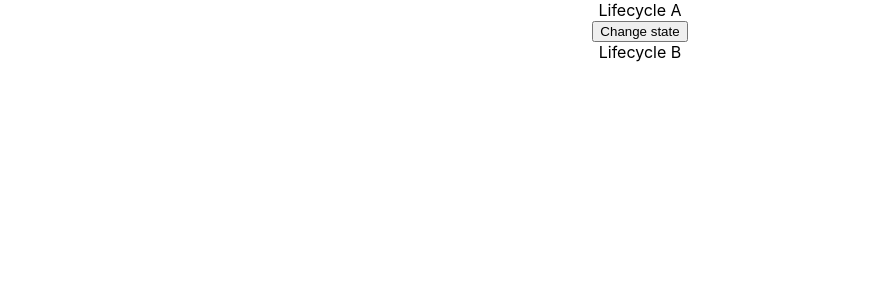
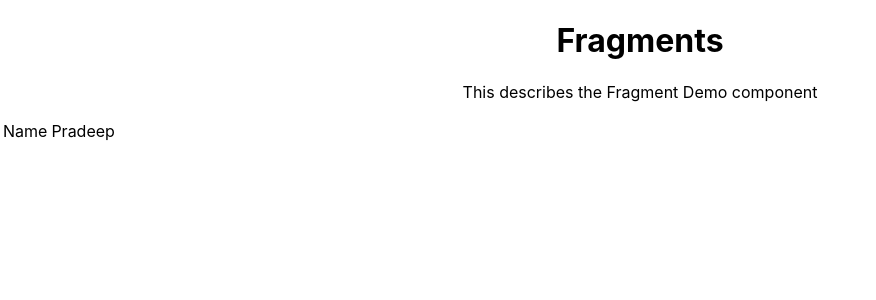
Before and after one commit to Pradeep712/React, a React (Create React App) app in the folder hello-world/: page / in a window 1280 px wide. Shown: the top 300 px of the page, without its empty margins (0-876 px from the left). Built offline with nearby package versions, Linux system fonts and the light colour scheme.

Commit message:
Step 19 Fragments/Empty tag

```diff
--- a/hello-world/src/App.js
+++ b/hello-world/src/App.js
@@ -15,13 +15,18 @@ import './App.css';
 // import './appStyles.css'
 // import styles from './appStyles.module.css' //module styles must be import like above
 // import Form from './component/Form';
-import LifecycleA from './component/LifecycleA'
+// import LifecycleA from './component/LifecycleA'
+import FragmentDemo from './component/FragmentDemo';
+import Table from './component/Table';
 
 class App extends Component{
   render(){
     return(
       <div className="App">
-        <LifecycleA />
+        <FragmentDemo />
+        <Table />
+
+        {/* <LifecycleA /> */}
       </div>
     )
   }
--- /dev/null
+++ b/hello-world/src/component/Columns.js
@@ -0,0 +1,13 @@
+import React from 'react'
+
+function Columns() {
+    return (
+        /* Instead of React.Fragment tag we can use empty tag but we can't able to pass any key value inside an Empty tag */
+        <>
+            <td>Name</td>
+            <td>Pradeep</td>
+        </>
+    )
+}
+
+export default Columns
--- /dev/null
+++ b/hello-world/src/component/FragmentDemo.js
@@ -0,0 +1,14 @@
+import React, { Component } from 'react'
+
+class FragmentDemo extends Component {
+    render() {
+        return (
+            <React.Fragment>{/*This tag prevents from creating additional div tag in inspecting web elements.*/}
+                <h1>Fragments</h1>
+                <p>This describes the Fragment Demo component</p>
+            </React.Fragment>
+        )
+    }
+}
+
+export default FragmentDemo
--- /dev/null
+++ b/hello-world/src/component/Table.js
@@ -0,0 +1,16 @@
+import React from 'react'
+import Columns from './Columns'
+
+function Table() {
+    return (
+        <table>
+            <tbody>
+                <tr>
+                   <Columns />
+                </tr>
+            </tbody>
+        </table>
+    )
+}
+
+export default Table
```
